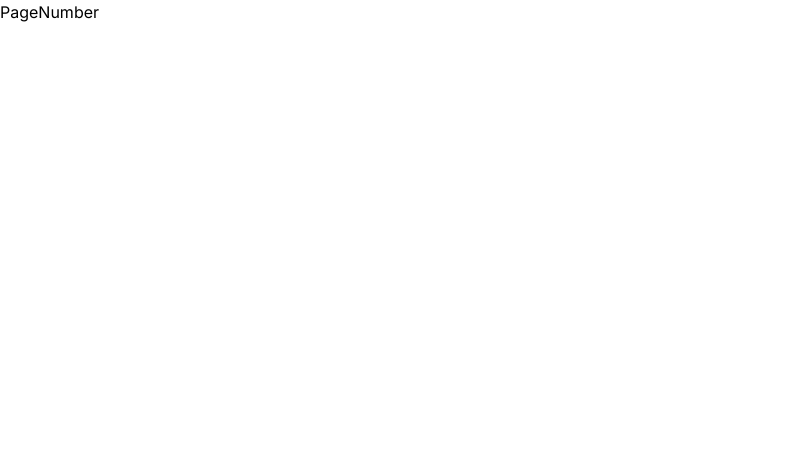
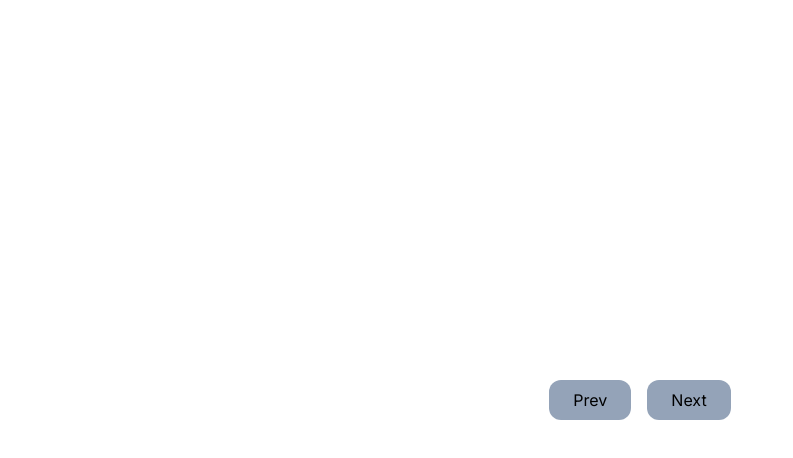
Before and after one commit to ihossen016/server-side-pagination, a Next.js app: page /products/page/1 in a window 1280 px wide. Shown: the top 458 px of the page, without its empty margins (0-793 px from the left). Built offline with nearby package versions, Linux system fonts and the light colour scheme.

Commit message:
route runction changed

```diff
--- a/app/products/page/[pageNumber]/page.jsx
+++ b/app/products/page/[pageNumber]/page.jsx
@@ -1,7 +1,12 @@
+import CustomPagination from "@/components/CustomPagination";
 import React from "react";
 
 function PageNumber() {
-    return <div>PageNumber</div>;
+    return (
+        <div className="w-full h-screen flex justify-center items-center">
+            <CustomPagination />
+        </div>
+    );
 }
 
 export default PageNumber;
--- a/components/CustomPagination.jsx
+++ b/components/CustomPagination.jsx
@@ -1,31 +1,44 @@
 "use client";
 import Link from "next/link";
-import { useState } from "react";
+import { useRouter } from "next/navigation";
+import { useParams } from "next/navigation";
 
 function CustomPagination() {
-    const [currentPage, setCurrentPage] = useState(1);
-    const handleClick = value => {
-        setCurrentPage(prevPage => prevPage + value);
-    };
+    const router = useRouter();
+    const params = useParams();
+
+    // const [currentPage, setCurrentPage] = useState();
+    const currentPage = Number(params.pageNumber) || 1;
+
+    // const handleClick = value => {
+    //     setCurrentPage(prevPage => prevPage + value);
+    // };
 
     return (
         <div className="flex justify-center items-center gap-4">
-            <button disabled={currentPage <= 1} onClick={() => handleClick(1)}>
-                <Link
+            <button
                 className="px-6 py-2 bg-slate-400 rounded-xl"
-                    href={`/products/page/${currentPage}`}
+                onClick={() => {
+                    if (currentPage === 2) {
+                        router.push(`/products/`);
+                    } else {
+                        router.push(`/products/page/${currentPage - 1}`);
+                    }
+                }}
             >
                 Prev
-                </Link>
             </button>
-
-            <button onClick={() => handleClick(-1)}>
-                <Link
+            <button
                 className="px-6 py-2 bg-slate-400 rounded-xl"
-                    href={`/products/page/${currentPage}`}
+                onClick={() => {
+                    if (currentPage === 1) {
+                        router.push(`/products/page/${currentPage}`);
+                    } else {
+                        router.push(`/products/page/${currentPage + 1}`);
+                    }
+                }}
             >
                 Next
-                </Link>
             </button>
         </div>
     );
```
Lines whose indentation alone changed are shown as unchanged.
